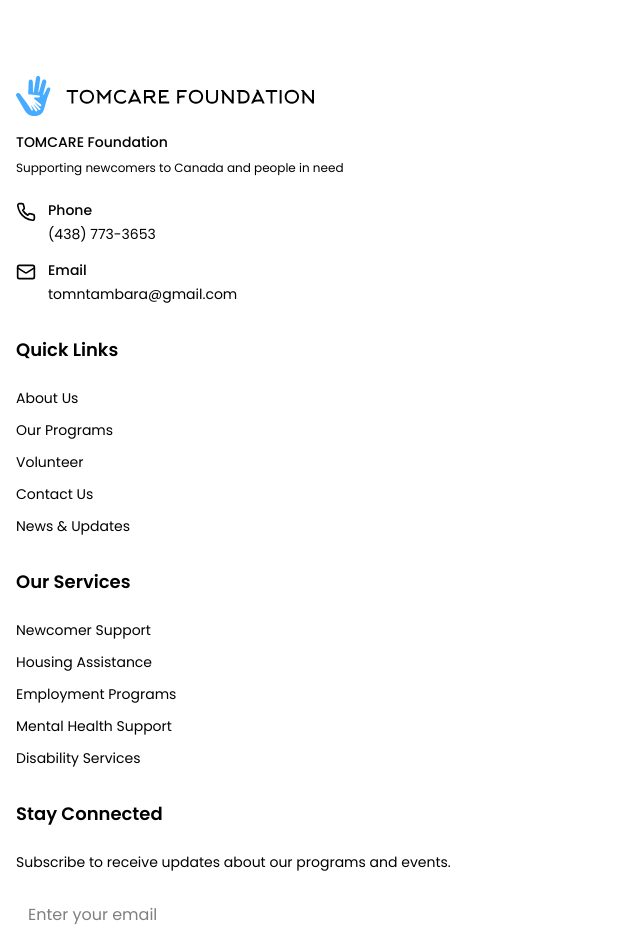
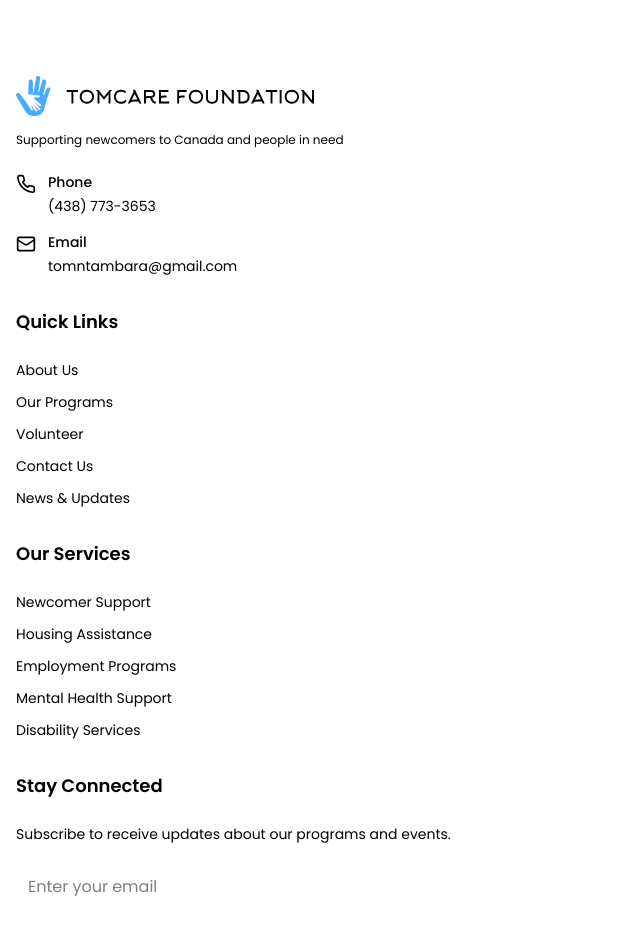
Before and after one commit to devslabio/tomcare, a Next.js app: page / in a window 1280 px wide. Shown: the part 5423-6351 px from the top of the page, without its empty margins (0-640 px from the left). Built offline with nearby package versions, Linux system fonts and the light colour scheme; no server answers.

Commit message:
Remove redundant 'TOMCARE Foundation' text from footer (logo already displays it)

```diff
--- a/components/footer.tsx
+++ b/components/footer.tsx
@@ -52,9 +52,6 @@ export function Footer() {
                   height={40}
                   className="h-10 w-auto mb-4"
                 />
-                <p className="text-primary-foreground/90 text-sm font-medium mb-2">
-                  TOMCARE Foundation
-                </p>
                 <p className="text-primary-foreground/70 text-xs">
                   Supporting newcomers to Canada and people in need
                 </p>
```
